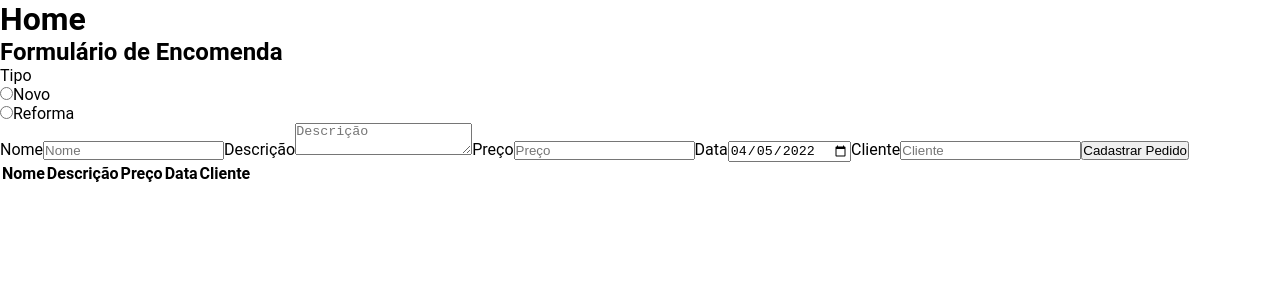
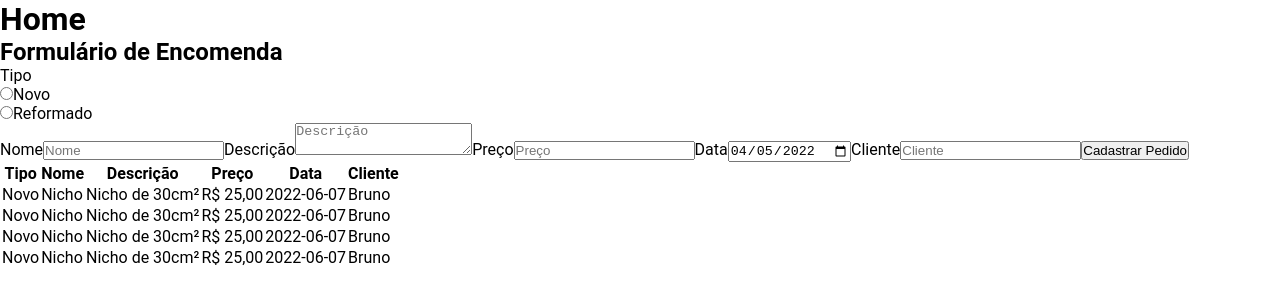
Before and after one commit to BrunoBecoski/marcenaria, a Next.js app: page / in a window 1280 px wide. Shown: the top 304 px of the page. Built offline with nearby package versions, Linux system fonts and the light colour scheme; data requests are answered from the project's data file.

Commit message:
refactor: create Table component

```diff
--- a/src/components/Button/index.tsx
+++ b/src/components/Button/index.tsx
@@ -14,5 +14,5 @@ export function Button({
     >
       {title}
     </Container>
-  )
+  );
 }
--- a/src/components/InputRadioBox/index.tsx
+++ b/src/components/InputRadioBox/index.tsx
@@ -11,7 +11,7 @@ export function InputRadioBox({ name, options, setState }: InputRadioBox) {
     <Container>
       {
         options.map(option => (
-          <div onClick={() => setState(option)}>
+          <div key={option} onClick={() => setState(option)}>
             <InputRadio
               name={name}
               id={option}
--- a/src/components/Label/index.tsx
+++ b/src/components/Label/index.tsx
@@ -9,5 +9,5 @@ export function Label({ children, ...rest }: LabelProps) {
     >
       {children}
     </Container>
-  )
+  );
 }
--- a/src/components/OrderForm/index.tsx
+++ b/src/components/OrderForm/index.tsx
@@ -12,7 +12,7 @@ import { Button } from '../Button';
 import { Container } from './styles';
 
 export function OrderForm() {
-  const [type, setType] = useState('')
+  const [type, setType] = useState('');
   const [name, setName] = useState('');
   const [description, setDescription] = useState('');
   const [price, setPrice] = useState('');
@@ -21,6 +21,7 @@ export function OrderForm() {
 
   async function handleAddOrder() {
     await api.post('/orders', {
+      type,
       name,
       description,
       price: new Intl.NumberFormat(
@@ -30,13 +31,13 @@ export function OrderForm() {
       client
     });
 
+    setType('');
     setName('');
     setDescription('');
     setPrice('');
     setDate(format(new Date(), 'yyyy-MM-dd'));
     setClient('');
   }
-
 
   useEffect(() => {
     console.log(type)
@@ -49,7 +50,7 @@ export function OrderForm() {
         Tipo
         <InputRadioBox
           name="types"
-          options={["Novo", "Reforma"]}
+          options={["Novo", "Reformado"]}
           setState={setType}
         />
       </Label>
--- /dev/null
+++ b/src/components/Table/index.tsx
@@ -0,0 +1,34 @@
+import { OrderData } from '../../types/OrderData';
+
+import { Container } from './styles';
+
+interface TableProps {
+  ordersData: OrderData[];
+}
+
+export function Table({ ordersData }: TableProps) {
+  return (
+    <Container>
+      <tr>
+        <th>Tipo</th>
+        <th>Nome</th>
+        <th>Descrição</th>
+        <th>Preço</th>
+        <th>Data</th>
+        <th>Cliente</th>
+      </tr>
+      {
+        ordersData.map((order) => (
+          <tr key={order.id}>
+            <td>{order.type}</td>
+            <td>{order.name}</td>
+            <td>{order.description}</td>
+            <td>{order.price}</td>
+            <td>{order.date}</td>
+            <td>{order.client}</td>
+          </tr>
+        ))
+      }
+    </Container>
+  );
+}
--- /dev/null
+++ b/src/components/Table/styles.ts
@@ -0,0 +1,3 @@
+import styled from 'styled-components';
+
+export const Container = styled.table``;
--- a/src/pages/index.tsx
+++ b/src/pages/index.tsx
@@ -1,20 +1,13 @@
 import { useEffect, useState } from 'react';
 
 import { api } from '../services/api';
+import { OrderData } from '../types/OrderData';
 
 import { OrderForm } from '../components/OrderForm';
-
-interface OrderResponseProps {
-  id: string;
-  name: string;
-  description: string;
-  price: string;
-  date: string;
-  client: string;
-}
+import { Table } from '../components/Table';
 
 export default function Home() {
-  const [ordersData, setOrdersData] = useState<OrderResponseProps[]>([]);
+  const [ordersData, setOrdersData] = useState<OrderData[]>([]);
 
   useEffect(() => {
     async function request() {
@@ -32,27 +25,7 @@ export default function Home() {
 
       <OrderForm />
 
-      <table>
-          <tr>
-            <th>Nome</th>
-            <th>Descrição</th>
-            <th>Preço</th>
-            <th>Data</th>
-            <th>Cliente</th>
-          </tr>
-        {
-          ordersData &&
-          ordersData.map((order) => (
-            <tr key={order.id}>
-              <td>{order.name}</td>
-              <td>{order.description}</td>
-              <td>{order.price}</td>
-              <td>{order.date}</td>
-              <td>{order.client}</td>
-            </tr>
-          ))
-        }
-      </table>
+      <Table ordersData={ordersData} />
 
     </main>
     );
--- a/src/services/server.json
+++ b/src/services/server.json
@@ -1,3 +1,40 @@
 {
-  "orders": []
+  "orders": [
+    {
+      "type": "Novo",
+      "name": "Nicho",
+      "description": "Nicho de 30cm²",
+      "price": "R$ 25,00",
+      "date": "2022-06-07",
+      "client": "Bruno",
+      "id": 1
+    },
+    {
+      "type": "Novo",
+      "name": "Nicho",
+      "description": "Nicho de 30cm²",
+      "price": "R$ 25,00",
+      "date": "2022-06-07",
+      "client": "Bruno",
+      "id": 2
+    },
+    {
+      "type": "Novo",
+      "name": "Nicho",
+      "description": "Nicho de 30cm²",
+      "price": "R$ 25,00",
+      "date": "2022-06-07",
+      "client": "Bruno",
+      "id": 3
+    },
+    {
+      "type": "Novo",
+      "name": "Nicho",
+      "description": "Nicho de 30cm²",
+      "price": "R$ 25,00",
+      "date": "2022-06-07",
+      "client": "Bruno",
+      "id": 4
+    }
+  ]
 }
--- /dev/null
+++ b/src/types/OrderData.ts
@@ -0,0 +1,9 @@
+export interface OrderData {
+  id: string;
+  type: string;
+  name: string;
+  description: string;
+  price: string;
+  date: string;
+  client: string;
+}
```
